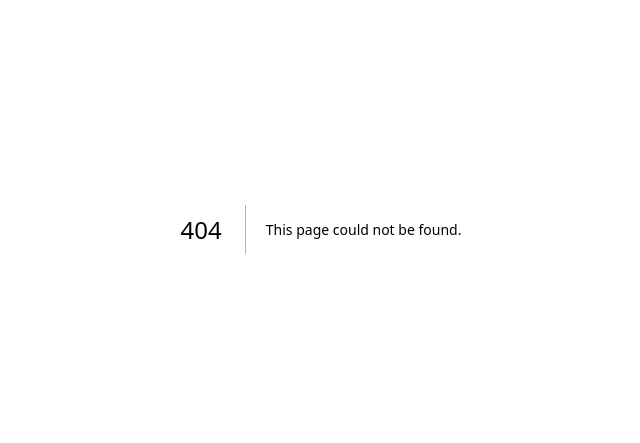
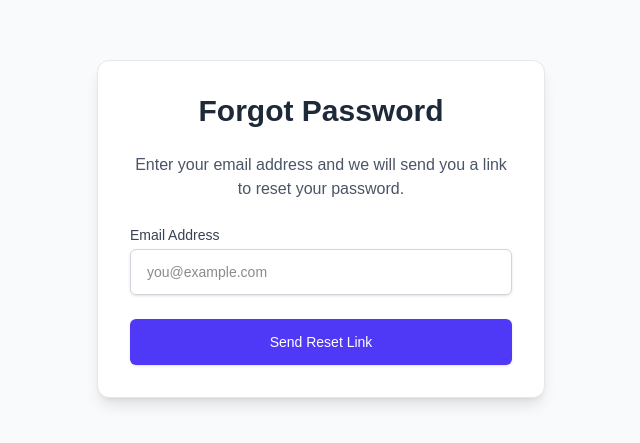
Before and after one commit to PatroniousGrendopolies/guestlist-app, a Next.js app: page /auth/forgot-password in a window 1280 px wide. Before the commit this address had no page. Shown: the part 171-614 px from the top of the page, without its empty margins (319-959 px from the left). Built offline with nearby package versions, Linux system fonts and the light colour scheme.

Commit message:
feat: Add forgot password page and client util

```diff
--- /dev/null
+++ b/src/app/auth/forgot-password/page.tsx
@@ -0,0 +1,88 @@
+// src/app/auth/forgot-password/page.tsx
+'use client';
+
+import { useState, useTransition } from 'react';
+import { createClient } from '@/utils/supabase/client';
+
+export default function ForgotPasswordPage() {
+  const [email, setEmail] = useState('');
+  const [message, setMessage] = useState<string | null>(null);
+  const [messageType, setMessageType] = useState<'success' | 'error'>('success');
+  const [isPending, startTransition] = useTransition();
+
+  const handleResetRequest = async (event: React.FormEvent<HTMLFormElement>) => {
+    event.preventDefault();
+    setMessage(null);
+
+    if (!email) {
+      setMessage('Please enter your email address.');
+      setMessageType('error');
+      return;
+    }
+
+    startTransition(async () => {
+      const supabase = createClient();
+
+      // The redirect URL should point to your update password page
+      const redirectTo = `${window.location.origin}/auth/update-password`;
+
+      const { error } = await supabase.auth.resetPasswordForEmail(email, {
+        redirectTo,
+      });
+
+      if (error) {
+        // Display a generic message to prevent email enumeration attacks
+        console.error('Password reset error:', error);
+        setMessage('If an account exists for this email, a password reset link has been sent.');
+        setMessageType('success');
+      } else {
+        setMessage('If an account exists for this email, a password reset link has been sent.');
+        setMessageType('success');
+        setEmail('');
+      }
+    });
+  };
+
+  return (
+    <div className="flex justify-center items-center min-h-screen bg-gray-50">
+      <div className="max-w-md w-full bg-white p-8 rounded-xl shadow-lg border border-gray-200">
+        <h1 className="text-3xl font-bold mb-6 text-center text-gray-800">Forgot Password</h1>
+        <p className="text-center text-gray-600 mb-6">
+          Enter your email address and we will send you a link to reset your password.
+        </p>
+        <form onSubmit={handleResetRequest} className="space-y-6">
+          <div>
+            <label htmlFor="email" className="block text-sm font-medium text-gray-700 mb-1">
+              Email Address
+            </label>
+            <input
+              type="email"
+              name="email"
+              id="email"
+              value={email}
+              onChange={(e) => setEmail(e.target.value)}
+              className="mt-1 block w-full px-4 py-3 border border-gray-300 rounded-md shadow-sm focus:outline-none focus:ring-2 focus:ring-indigo-500 focus:border-indigo-500 sm:text-sm"
+              placeholder="you@example.com"
+              required
+            />
+          </div>
+          <button
+            type="submit"
+            disabled={isPending}
+            className="w-full flex justify-center py-3 px-4 border border-transparent rounded-md shadow-sm text-sm font-medium text-white bg-indigo-600 hover:bg-indigo-700 focus:outline-none focus:ring-2 focus:ring-offset-2 focus:ring-indigo-500 disabled:bg-gray-400 disabled:cursor-not-allowed"
+          >
+            {isPending ? 'Sending...' : 'Send Reset Link'}
+          </button>
+        </form>
+        {message && (
+          <div className={`mt-6 p-4 rounded-md text-sm font-medium border ${
+            messageType === 'success' ? 'bg-green-50 border-green-300 text-green-700' :
+            'bg-red-50 border-red-300 text-red-700'
+          }`} role="alert">
+            {message}
+          </div>
+        )}
+      </div>
+    </div>
+  );
+}
--- /dev/null
+++ b/src/utils/supabase/client.ts
@@ -0,0 +1,10 @@
+// src/utils/supabase/client.ts
+import { createBrowserClient } from '@supabase/ssr';
+
+export function createClient() {
+  // Create a supabase client on the browser with project's credentials
+  return createBrowserClient(
+    process.env.NEXT_PUBLIC_SUPABASE_URL!,
+    process.env.NEXT_PUBLIC_SUPABASE_ANON_KEY!
+  );
+}
```
